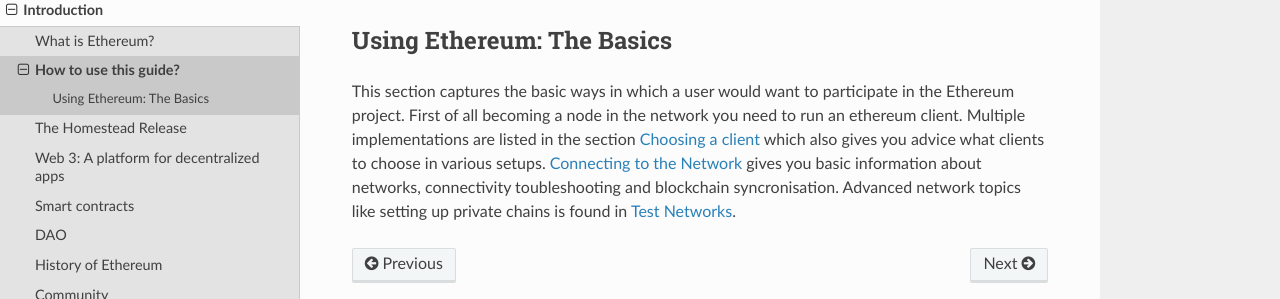
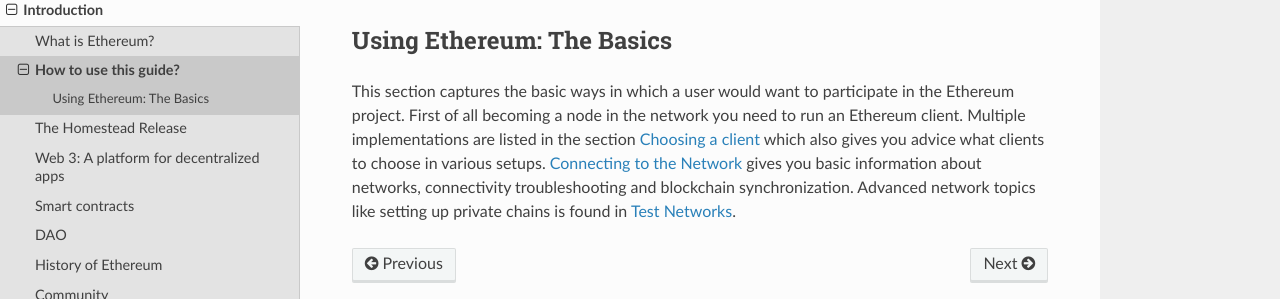
Before and after one commit to ethereum/homestead-guide, a Sphinx documentation site: the page built from source/introduction/how-to-use-this-guide.rst, in a window 1280 px wide. Shown: the part 136-435 px from the top of the page. Built offline with Sphinx 7.4.7 and the Read the Docs theme 2.0.0, drawn with Linux system fonts in a browser that asks for light colours.

Commit message:
Corrected typos.

```diff
--- a/source/introduction/how-to-use-this-guide.rst
+++ b/source/introduction/how-to-use-this-guide.rst
@@ -7,6 +7,11 @@
 Using Ethereum: The Basics
 ========================================================================================
 
-This section captures the basic ways in which a user would want to participate in the Ethereum project.
-First of all becoming a node in the network you need to run an ethereum client. Multiple implementations are listed in the section :ref:`sec:clients` which also gives you advice what clients to choose in various setups.
-:ref:`sec:connecting-to-the-network` gives you basic information about networks, connectivity toubleshooting and blockchain syncronisation. Advanced network topics like setting up private chains is found in :ref:`test-networks`.
+This section captures the basic ways in which a user would want to participate
+in the Ethereum project.  First of all becoming a node in the network you need
+to run an Ethereum client.  Multiple implementations are listed in the section
+:ref:`sec:clients` which also gives you advice what clients to choose in various
+setups.  :ref:`sec:connecting-to-the-network` gives you basic information
+about networks, connectivity troubleshooting and blockchain synchronization.
+Advanced network topics like setting up private chains is found in
+:ref:`test-networks`.
```
